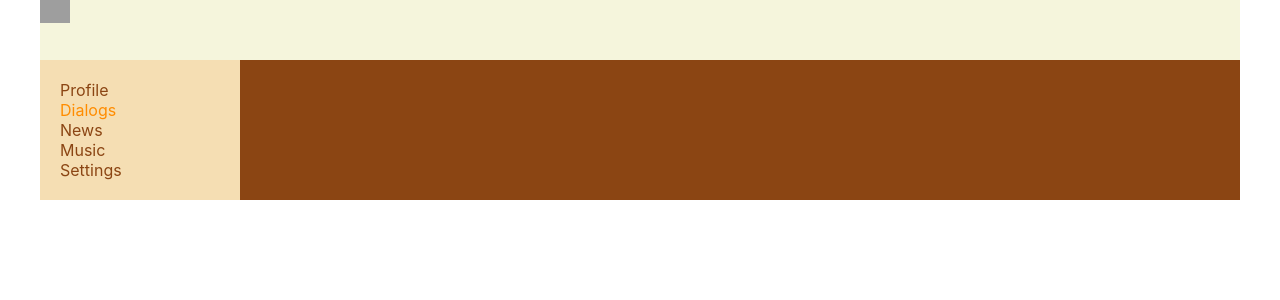
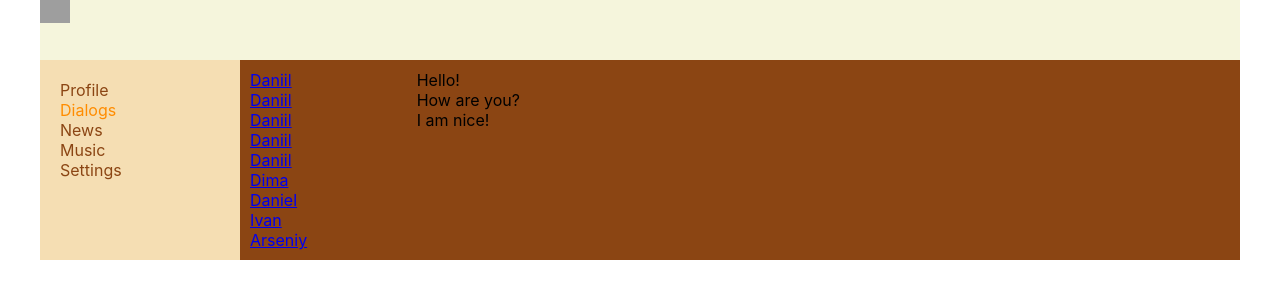
Before and after one commit to Romeral18/way-of-samurai, a React (Create React App) app: page /messages in a window 1280 px wide. Shown: the top 300 px of the page. Built offline with nearby package versions, Linux system fonts and the light colour scheme; grey boxes are pictures that could not be loaded.

Commit message:
React 22

```diff
--- a/src/components/Dialogs/Dialogs.jsx
+++ b/src/components/Dialogs/Dialogs.jsx
@@ -1,15 +1,47 @@
 import React from "react";
+import cl from './Dialogs.module.css';
+import { NavLink } from 'react-router-dom';
 
+const DialogsItem = (props) => {
+    return (
+        <div className={cl.dialog + ' ' + cl.active}>
+            <NavLink to={'/messages/' + props.id}>{props.name}</NavLink>
+        </div>
+    );
+};
 
 const Dialogs = (props) => {
     return (
-        <div className='wrapper-dialogs'>
-            <div className='dialogs'>
-                <div className='name'>
-
+        <div className={cl.dialogs}>
+            <div className={cl.dialogsItems}>
+                <DialogsItem name='Daniil' id='1'/>
+                <DialogsItem name='Daniil' id='2'/>
+                <DialogsItem name='Daniil' id='3'/>
+                <DialogsItem name='Daniil' id='4'/>
+                <DialogsItem name='Daniil' id='5'/>
+                <div className={cl.dialog}>
+                    <NavLink to='/messages/2'>Dima</NavLink>
+                </div>
+                <div className={cl.dialog}>
+                    <NavLink to='/messages/3'>Daniel</NavLink>
+                </div>
+                <div className={cl.dialog}>
+                    <NavLink to='/messages/4'>Ivan</NavLink>
+                </div>
+                <div className={cl.dialog}>
+                    <NavLink to='/messages/5'>Arseniy</NavLink>
                 </div>
             </div>
-            <div className='message'>
+            <div className={cl.messages}>
+                <div className={cl.message}>
+                    Hello!
+                </div>
+                <div className={cl.message}>
+                    How are you?
+                </div>
+                <div className={cl.message}>
+                    I am nice!
+                </div>
 
             </div>
         </div>
--- a/src/components/Dialogs/Dialogs.module.css
+++ b/src/components/Dialogs/Dialogs.module.css
@@ -0,0 +1,21 @@
+.dialogs{
+    display: grid;
+    grid-template-columns: 2fr 10fr;
+
+}
+.dialogsItems{
+    padding: 10px;
+
+}
+.dialogsItems .active{
+    color: gold;
+}
+.dialog{
+
+}
+.messages{
+    padding: 10px;
+}
+.message{
+
+}
```
